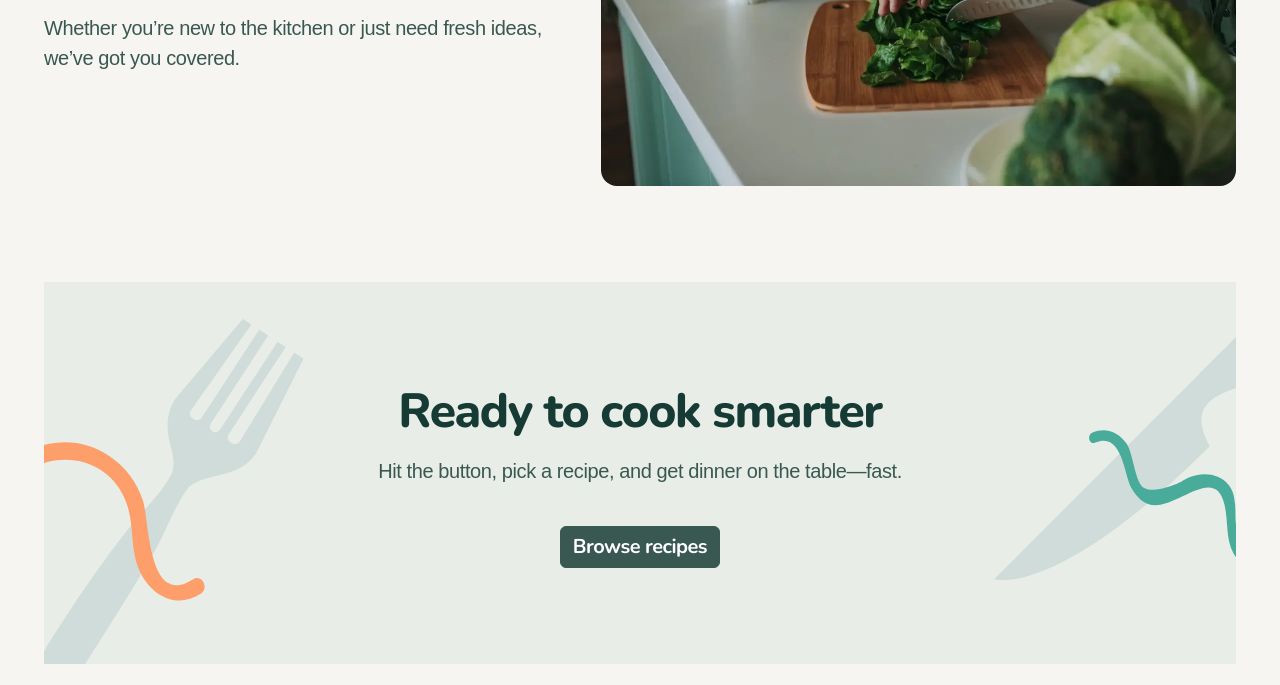
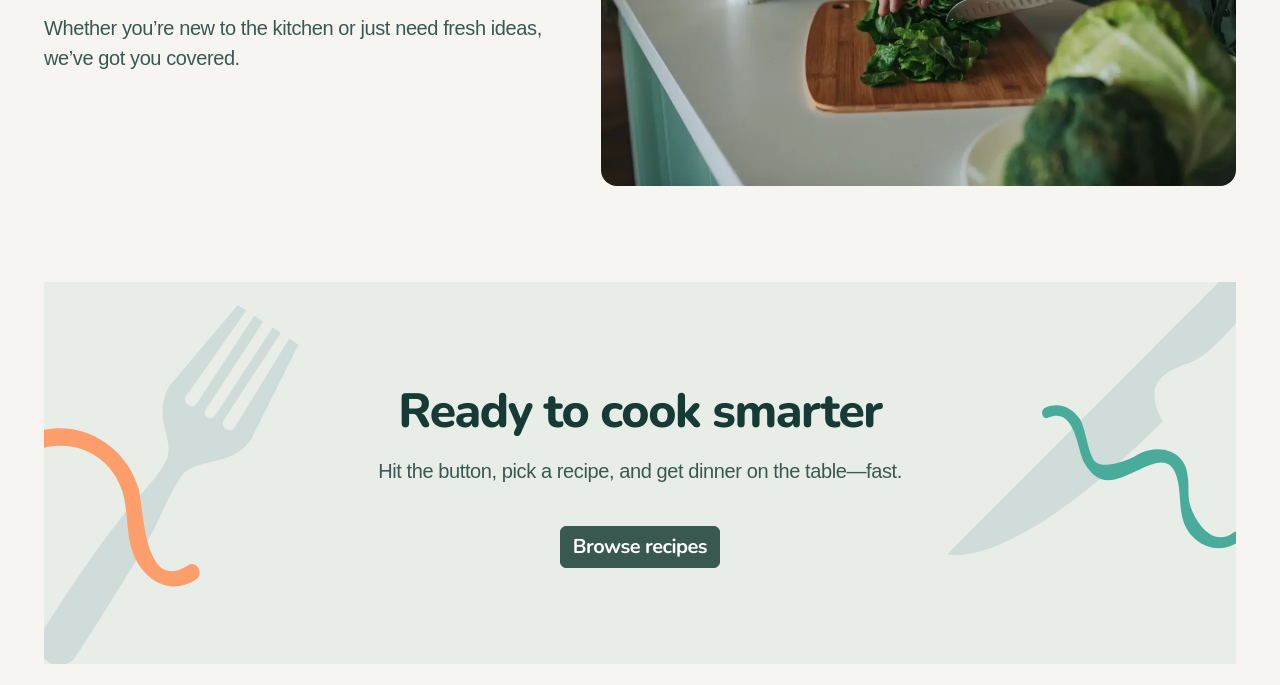
Before and after one commit to JoeWebDevelopment/recipieprojectfem, a website: page index.html in a window 1280 px wide. Shown: the part 1735-2420 px from the top of the page. Drawn offline with nearby package versions, Linux system fonts and the light colour scheme; a web font is replaced by a local one.

Commit message:
fixed ready to cook background svgs.

```diff
--- a/index.html
+++ b/index.html
@@ -97,7 +97,7 @@
       </div>
     </section>
     <section class="built d-flex flex-column align-items-center">
-      <div class="two-column d-flex flex-row justify-content-center align-items-center built-container gap-5">
+      <div class="two-column d-flex flex-column flex-lg-row justify-content-center align-items-center built-container gap-5">
             <div class="built-text-container">
               <h2 class="built-heading">
                 Built for real life
--- a/style.css
+++ b/style.css
@@ -245,11 +245,13 @@ color: var(--clr-neutral-600);
     background-color: #E9EDE8;
     padding: 6rem 0;
     position: relative;
-    isolation: isolate;
     overflow: hidden;
+    background-image: url(assets/images/pattern-fork.svg), url(assets/images/pattern-knife.svg);
+    background-repeat: no-repeat;
+    background-position: left -50px bottom -25px, right -50px top -25px;
 }
 
-.cook-smarter-container::before{
+/* .cook-smarter-container::before{
     height: 100%;
     width: 100%;
     background-color: black;
@@ -275,7 +277,9 @@ color: var(--clr-neutral-600);
     z-index: 1;
     right: -950px;
     top: 0px;
-}
+} */
+
+
 
 .cook-smarter-content{
     z-index: 2;
```
